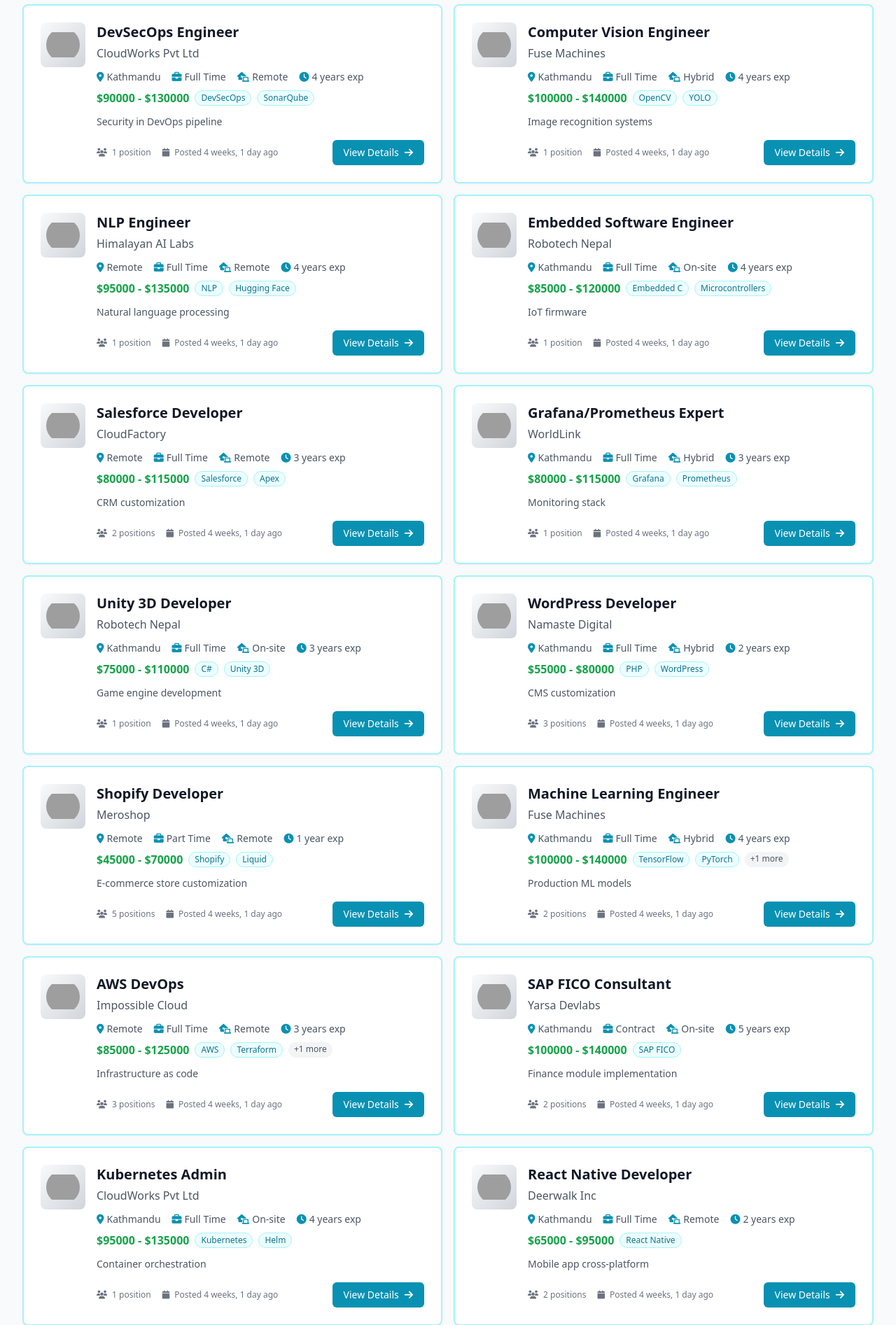
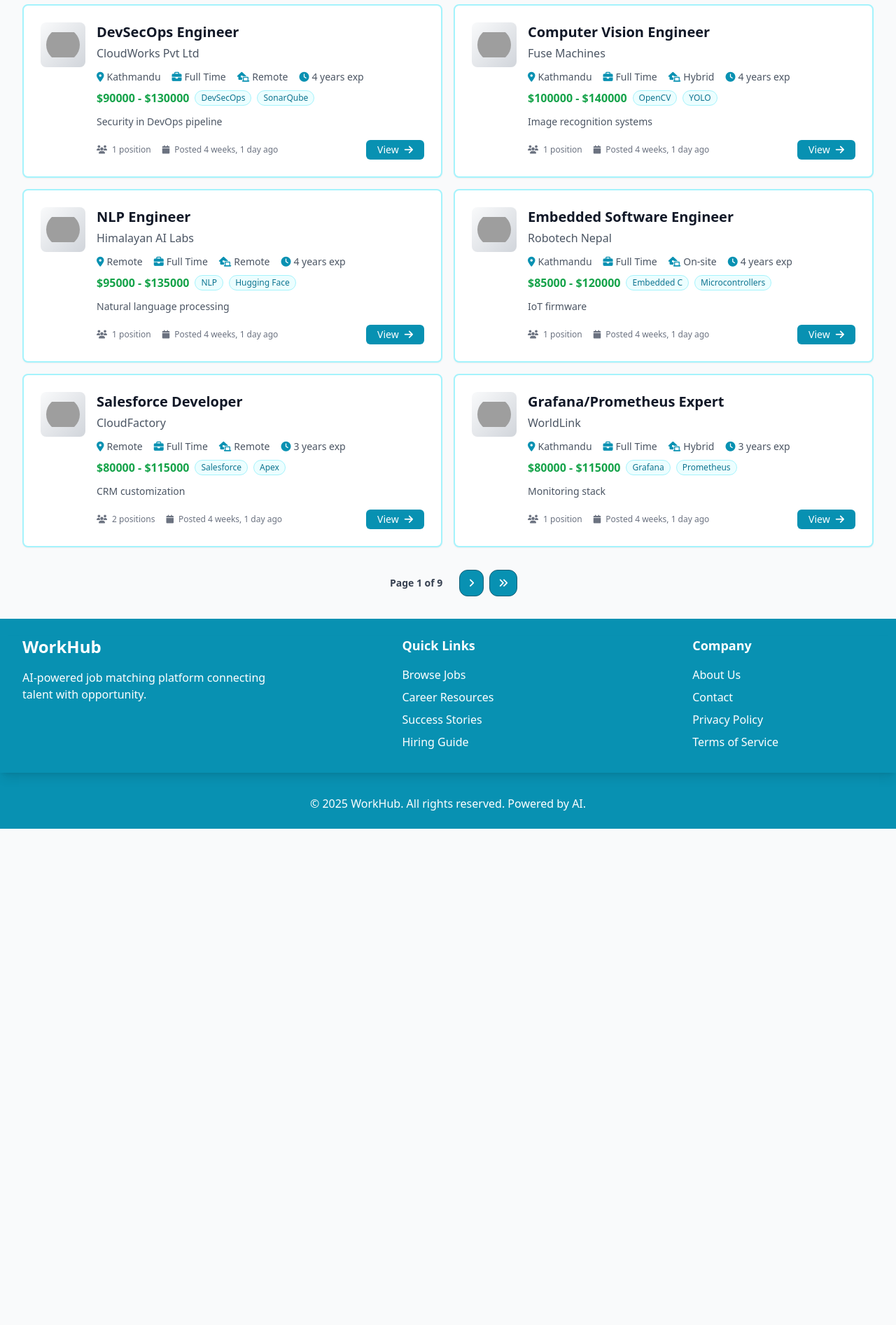
Before and after one commit to SumaniqueCode/WorkHub, a Django app: page /jobs/ in a window 1280 px wide; the page is wider, and only the part inside the window is pictured. Shown: the part 136-2029 px from the top of that part at 70% size. After the commit the page ends 1320 px from the top of that part, so only its background shows below. Run offline with Django 5.2, Linux system fonts and the light colour scheme; data comes from the database, SQL or seed files in the repository; some libraries are stand-ins or nearby versions; grey boxes are pictures that could not be loaded.

Commit message:
Pagination added

```diff
--- a/jobs/views.py
+++ b/jobs/views.py
@@ -7,6 +7,7 @@ from .forms import JobForm
 from skills.models import Skill
 from django.db.models import Q
 from applications.models import Application
+from django.core.paginator import Paginator
 
 def job_list(request):
     jobs = Job.objects.filter(is_active=True)
@@ -62,14 +63,26 @@ def job_list(request):
     else:
         jobs = jobs.order_by('-created_at')
     jobs = jobs.select_related('recruiter').prefetch_related('skills')
+
+    paginator = Paginator(jobs, 6)
+    page_number = request.GET.get('page')
+    page_obj = paginator.get_page(page_number)
+
     application_statuses = {}
     if request.user.is_authenticated:
-        user_applications = Application.objects.filter(applicant=request.user, job__in=jobs).values('job_id', 'status')
+        page_job_ids = [job.id for job in page_obj.object_list]
+        user_applications = Application.objects.filter(applicant=request.user, job_id__in=page_job_ids).values('job_id', 'status')
         application_statuses = {app['job_id']: app['status'] for app in user_applications}
-    jobs = list(jobs)
+    jobs = list(page_obj.object_list)
     for job in jobs:
         job.application_status = application_statuses.get(job.id, None)
-    return render(request, "pages/jobs/job_list.html", {'jobs': jobs, 'employment_type_choices': Job.EMPLOYMENT_TYPE_CHOICES, 'work_mode_choices': Job.WORK_MODE_CHOICES})
+    return render(request, "pages/jobs/job_list.html", {
+        'jobs': jobs,
+        'page_obj': page_obj,
+        'is_paginated': page_obj.has_other_pages(),
+        'employment_type_choices': Job.EMPLOYMENT_TYPE_CHOICES,
+        'work_mode_choices': Job.WORK_MODE_CHOICES
+    })
 
 @login_required(login_url='/user/login')
 def job_create(request):
--- a/templates/components/job_card.html
+++ b/templates/components/job_card.html
@@ -1,5 +1,5 @@
 {% load static %}
-<div class="bg-white border-2 border-cyan-200 rounded-lg shadow-sm hover:shadow-md hover:shadow-cyan-200 transition-shadow duration-300 overflow-hidden">
+<div class="relative bg-white border-2 border-cyan-200 rounded-lg shadow-sm hover:shadow-md hover:shadow-cyan-200 transition-shadow duration-300 overflow-hidden">
     <div class="p-6">
         <div class="flex items-start justify-between">
             <div class="flex-1">
@@ -115,7 +115,7 @@
                                     Posted {{ job.created_at|timesince }} ago
                                 </span>
                                 {% if not hide_application_status and job.application_status %}
-                                    <span class="px-2 py-1 rounded-full font-medium
+                                    <span class="px-2 absolute right-2 top-2 py-1 rounded-full font-medium
                                         {% if job.application_status == 'applied' %}bg-blue-100 text-blue-800{% endif %}
                                         {% if job.application_status == 'reviewing' %}bg-yellow-100 text-yellow-800{% endif %}
                                         {% if job.application_status == 'shortlisted' %}bg-green-100 text-green-800{% endif %}
@@ -127,8 +127,8 @@
                                     </span>
                                 {% endif %}
                             </div>
-                            <a href="{% url 'job_detail' job.id %}" class="inline-flex items-center px-4 py-2 bg-cyan-600 text-white text-sm font-medium rounded-md hover:bg-cyan-700 transition duration-300">
-                                View Details
+                            <a href="{% url 'job_detail' job.id %}" class="inline-flex items-center px-4 py-1 bg-cyan-600 text-white text-sm font-medium rounded-md hover:bg-cyan-700 transition duration-300">
+                                View
                                 <i class="fas fa-arrow-right ml-2"></i>
                             </a>
                         </div>
--- a/templates/pages/jobs/job_list.html
+++ b/templates/pages/jobs/job_list.html
@@ -119,7 +119,7 @@
         </div>
 
         {% if user.profile.role == 'Recruiter' and user.companies_created.exists %}
-          <a href="{% url 'job_create' %}" class="inline-flex items-center justify-center px-4 py-2 border border-transparent rounded-md shadow-sm text-base font-medium text-white bg-cyan-600 hover:bg-cyan-700 transition duration-300">
+          <a href="{% url 'job_create' %}" class="inline-flex items-center justify-center px-4 py-1 border border-transparent rounded-md shadow-sm text-base font-medium text-white bg-cyan-600 hover:bg-cyan-700 transition duration-300">
             <i class="fas fa-plus mr-2"></i>
             Post Job
           </a>
@@ -142,21 +142,21 @@
     <div class="mt-8 flex items-center justify-center">
       <nav class="flex items-center gap-2">
         {% if page_obj.has_previous %}
-        <a href="?page=1" class="px-3 py-2 border border-gray-300 rounded-md text-sm text-gray-700 hover:bg-gray-50">
+        <a href="?page=1" class="px-3 py-2 border border-cyan-800 bg-cyan-600 rounded-xl text-sm text-white hover:bg-cyan-700 transition duration-300">
           <i class="fas fa-angle-double-left"></i>
         </a>
-        <a href="?page={{ page_obj.previous_page_number }}" class="px-3 py-2 border border-gray-300 rounded-md text-sm text-gray-700 hover:bg-gray-50">
+        <a href="?page={{ page_obj.previous_page_number }}" class="px-3 py-2 border border-cyan-800 bg-cyan-600 rounded-xl text-sm text-white hover:bg-cyan-700 transition duration-300">
           <i class="fas fa-angle-left"></i>
         </a>
         {% endif %}
-        <span class="px-4 py-2 text-sm text-gray-700">
+        <span class="px-4 py-2 text-sm font-semibold text-gray-700">
           Page {{ page_obj.number }} of {{ page_obj.paginator.num_pages }}
         </span>
         {% if page_obj.has_next %}
-        <a href="?page={{ page_obj.next_page_number }}" class="px-3 py-2 border border-gray-300 rounded-md text-sm text-gray-700 hover:bg-gray-50">
+        <a href="?page={{ page_obj.next_page_number }}" class="px-3 py-2 border border-cyan-800 bg-cyan-600 rounded-xl text-sm text-white hover:bg-cyan-700 transition duration-300">
           <i class="fas fa-angle-right"></i>
         </a>
-        <a href="?page={{ page_obj.paginator.num_pages }}" class="px-3 py-2 border border-gray-300 rounded-md text-sm text-gray-700 hover:bg-gray-50">
+        <a href="?page={{ page_obj.paginator.num_pages }}" class="px-3 py-2 border border-cyan-800 bg-cyan-600 rounded-xl text-sm text-white hover:bg-cyan-700 transition duration-300">
           <i class="fas fa-angle-double-right"></i>
         </a>
         {% endif %}
```
